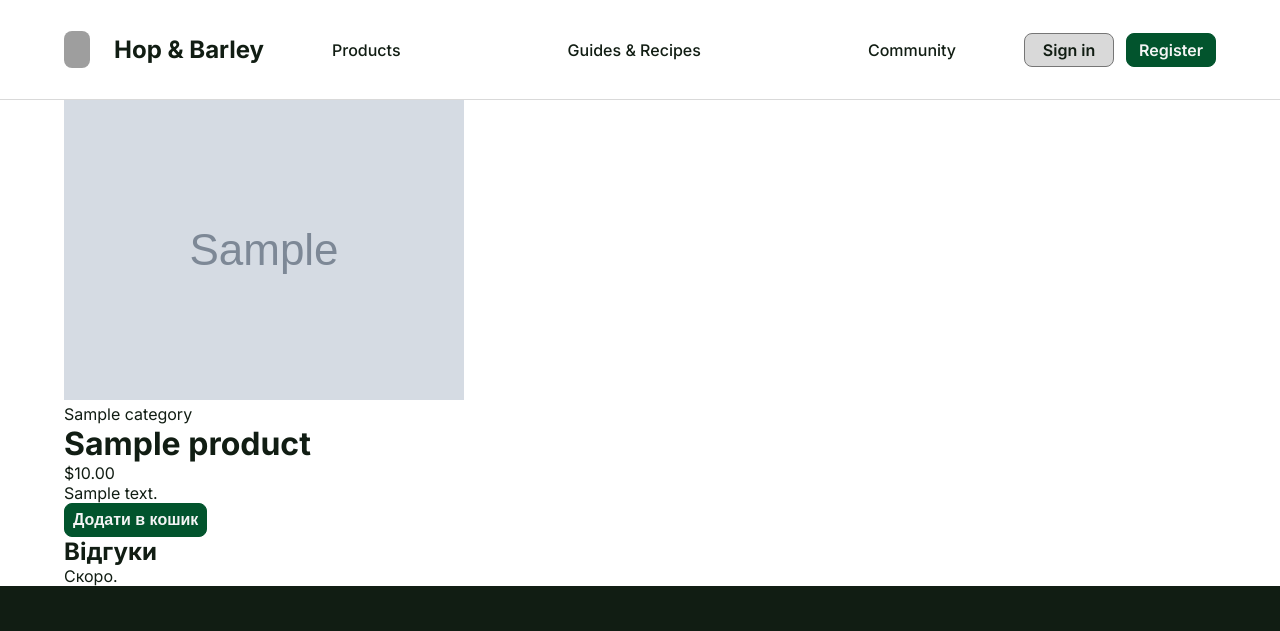
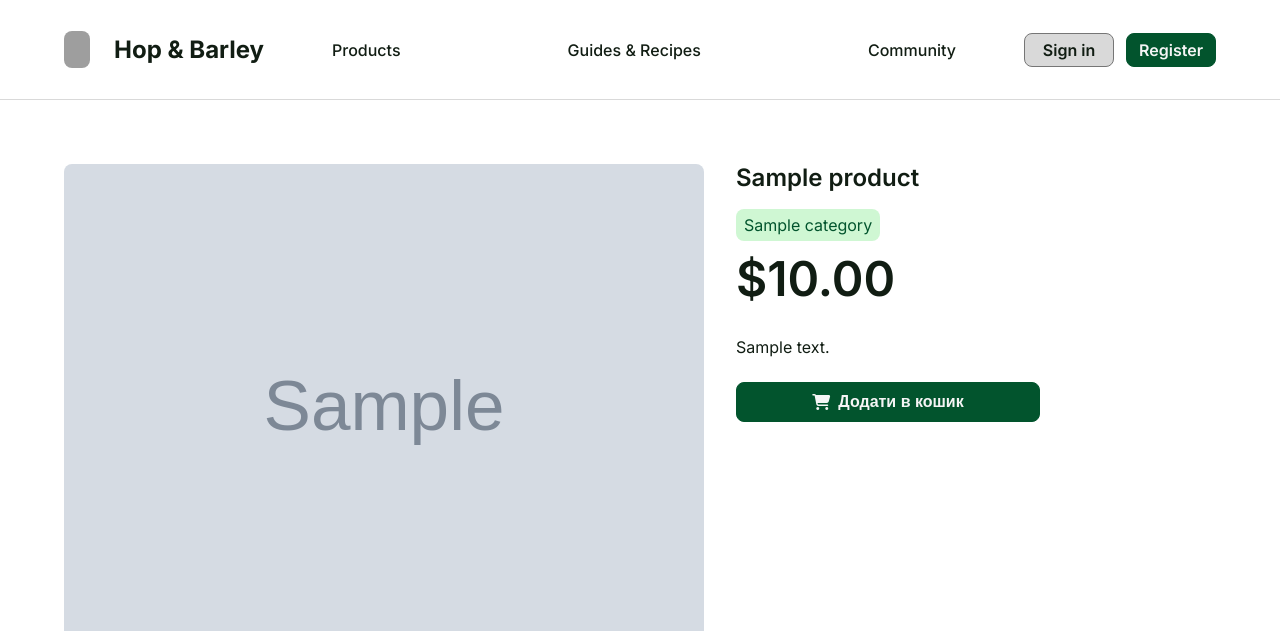
Before and after one commit to semtexfromua/django-test-shop, a Django app: page /product/sample/ in a window 1280 px wide. Shown: the top 631 px of the page. Run offline with Django 5.2, Linux system fonts and the light colour scheme; tables that the repository leaves empty hold one stand-in row (values such as "Sample post"); grey boxes marked "Sample" are stand-in pictures; grey boxes are pictures that could not be loaded.

Commit message:
style(products): повний порт розмітки детальної сторінки (Hop&Barley)
Двоколонкова .product-details-section (зображення + інфо/ціна/опис/кнопка), .reviews-section-плейсхолдер; класи шаблону → стилізується через main.css. base.html: блок main_class для page-product. Browser-verified (Playwright).

Co-Authored-By: Claude Opus 4.8 (1M context) <noreply@anthropic.com>

```diff
--- a/products/templates/products/product_detail.html
+++ b/products/templates/products/product_detail.html
@@ -1,30 +1,40 @@
 {% extends "base.html" %}
 {% load static %}
 {% block title %}{{ product.name }} | Hop &amp; Barley{% endblock %}
+{% block main_class %}page-product{% endblock %}
 {% block content %}
-<div class="container product-detail">
-    <div class="product-detail__media">
-        {% if product.image %}
-        <img src="{{ product.image.url }}" alt="{{ product.name }}">
-        {% else %}
-        <img src="{% static 'img/logo.svg' %}" alt="{{ product.name }}">
-        {% endif %}
-    </div>
+<div class="container">
+    <section class="product-details-section">
+        <div class="product-image-container">
+            {% if product.image %}
+            <img src="{{ product.image.url }}" alt="{{ product.name }}" class="product-image">
+            {% else %}
+            <img src="{% static 'img/logo.svg' %}" alt="{{ product.name }}" class="product-image">
+            {% endif %}
+        </div>
+        <div class="product-info-column">
+            <div class="product-title-price">
+                <h1 class="product-name">{{ product.name }}</h1>
+                <div class="price-section">
+                    <span class="price-tag">{{ product.category.name }}</span>
+                    <p class="product-price">${{ product.price }}</p>
+                </div>
+            </div>
+            <div class="product-description">{{ product.description|linebreaks }}</div>
+            <div class="cart-controls">
+                {# TODO(orders/cart unit): зробити кнопку робочою + лічильник кількості #}
+                <button type="button" class="button button--primary add-to-cart-button" disabled>
+                    <i class="fa-solid fa-cart-shopping"></i>
+                    <span>Додати в кошик</span>
+                </button>
+            </div>
+        </div>
+    </section>
 
-    <div class="product-detail__info">
-        <p class="product-detail__category">{{ product.category.name }}</p>
-        <h1 class="product-detail__name">{{ product.name }}</h1>
-        <p class="product-detail__price">${{ product.price }}</p>
-        <div class="product-detail__description">{{ product.description|linebreaks }}</div>
-
-        {# TODO(orders/cart unit): зробити робочою кнопку «додати в кошик» #}
-        <button type="button" class="button button--primary" disabled>Додати в кошик</button>
-    </div>
-
-    {# TODO(reviews unit): сюди прийде секція відгуків із рейтингами #}
-    <section class="product-detail__reviews">
-        <h2>Відгуки</h2>
-        <p>Скоро.</p>
+    <section class="reviews-section">
+        <h2 class="reviews-title">Відгуки</h2>
+        {# TODO(reviews unit): сюди прийдуть .review-card з рейтингами та формою відгуку #}
+        <p>Відгуків поки немає.</p>
     </section>
 </div>
 {% endblock %}
--- a/templates/base.html
+++ b/templates/base.html
@@ -44,7 +44,7 @@
     </div>
 </header>
 
-<main>
+<main class="{% block main_class %}{% endblock %}">
     {% block content %}{% endblock %}
 </main>
 
```
